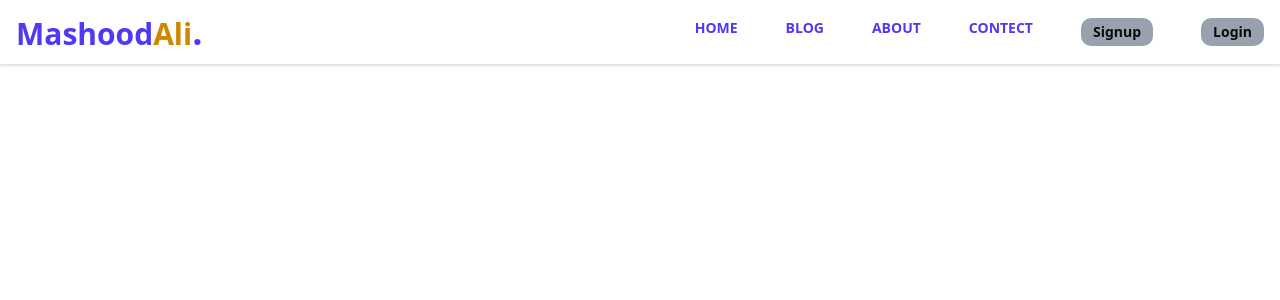
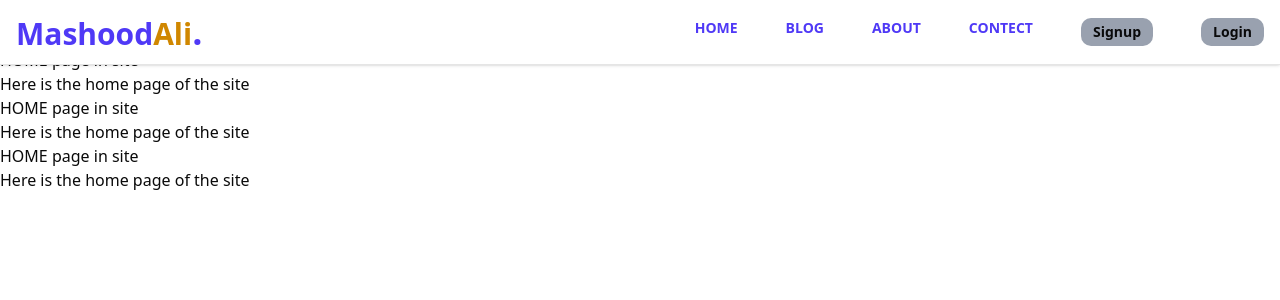
Before and after one commit to Mashoodgondal/Blogging-site, a Next.js app in the folder blogging/: page /home in a window 1280 px wide. Shown: the top 300 px of the page. Built offline with nearby package versions, Linux system fonts and the light colour scheme.

Commit message:
adding content to home page

```diff
--- a/blogging/app/home/page.js
+++ b/blogging/app/home/page.js
@@ -4,6 +4,12 @@ const HOME = () => {
     return (
         <div>HOME page in site
             <h2>Here is the home page of the site</h2>
+            HOME page in site
+            <h2>Here is the home page of the site</h2>
+            HOME page in site
+            <h2>Here is the home page of the site</h2>
+            HOME page in site
+            <h2>Here is the home page of the site</h2>
         </div>
     )
 }
```
